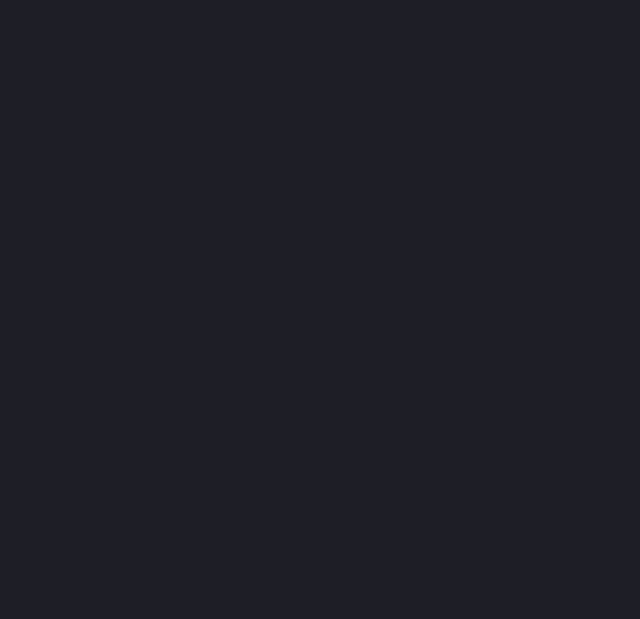
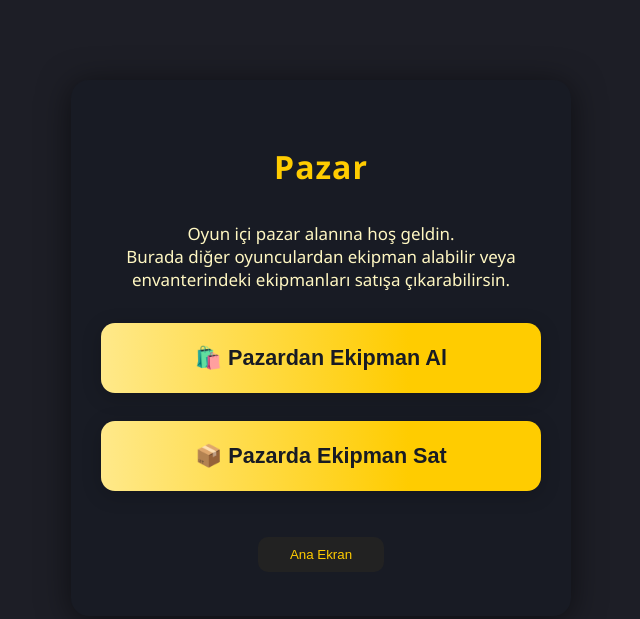
Before and after one commit to Kaissava/webapp, a website: page public/bazaar_menu.html in a window 1280 px wide. Shown: the whole page, without its empty margins (319-959 px from the left). Drawn offline with Linux system fonts and the light colour scheme.

Commit message:
Update bazaar_menu.html

```diff
--- a/public/bazaar_menu.html
+++ b/public/bazaar_menu.html
@@ -5,4 +5,45 @@
   <title>KAISSAVA - Pazar</title>
   <style>
     body { background: #1d1e26; color: #ffcc00; font-family: 'Segoe UI', sans-serif; }
-    .container { max-width: 440px; margin: 80px auto; background: #181b
+    .container { max-width: 440px; margin: 80px auto; background: #181b24; padding: 44px 30px; border-radius: 18px; box-shadow: 0 4px 32px #0008; display: flex; flex-direction: column; align-items: center;}
+    h1 { text-align: center; margin-bottom: 34px; letter-spacing: 1px;}
+    .menu-btn {
+      width: 100%;
+      background: linear-gradient(90deg,#ffe98a,#ffcc00 70%);
+      color: #181b24;
+      border: none;
+      padding: 22px 0;
+      font-size: 1.35em;
+      font-weight: bold;
+      border-radius: 14px;
+      margin-bottom: 28px;
+      cursor: pointer;
+      transition: background 0.22s, transform 0.16s;
+      box-shadow: 0 4px 20px #0003;
+    }
+    .menu-btn:last-child { margin-bottom: 0; }
+    .menu-btn:hover {
+      background: linear-gradient(90deg, #ffefb1, #ffe441 60%);
+      transform: scale(1.04);
+    }
+    .desc { font-size: 1.06em; color: #fff7c2; margin-bottom: 32px; text-align: center;}
+    .back-btn { background: #222; color: #ffcc00; border: none; margin-top: 18px; padding: 10px 32px; border-radius: 10px; cursor: pointer;}
+    .back-btn:hover { background: #333; }
+  </style>
+</head>
+<body>
+  <div class="container">
+    <h1>Pazar</h1>
+    <div class="desc">Oyun içi pazar alanına hoş geldin.<br>
+      Burada diğer oyunculardan ekipman alabilir veya envanterindeki ekipmanları satışa çıkarabilirsin.
+    </div>
+    <button class="menu-btn" onclick="window.location.href='buy.html'">
+      🛍️ Pazardan Ekipman <b>Al</b>
+    </button>
+    <button class="menu-btn" onclick="window.location.href='sell.html'">
+      📦 Pazarda Ekipman <b>Sat</b>
+    </button>
+    <button class="back-btn" onclick="window.location.href='index.html'">Ana Ekran</button>
+  </div>
+</body>
+</html>
```
